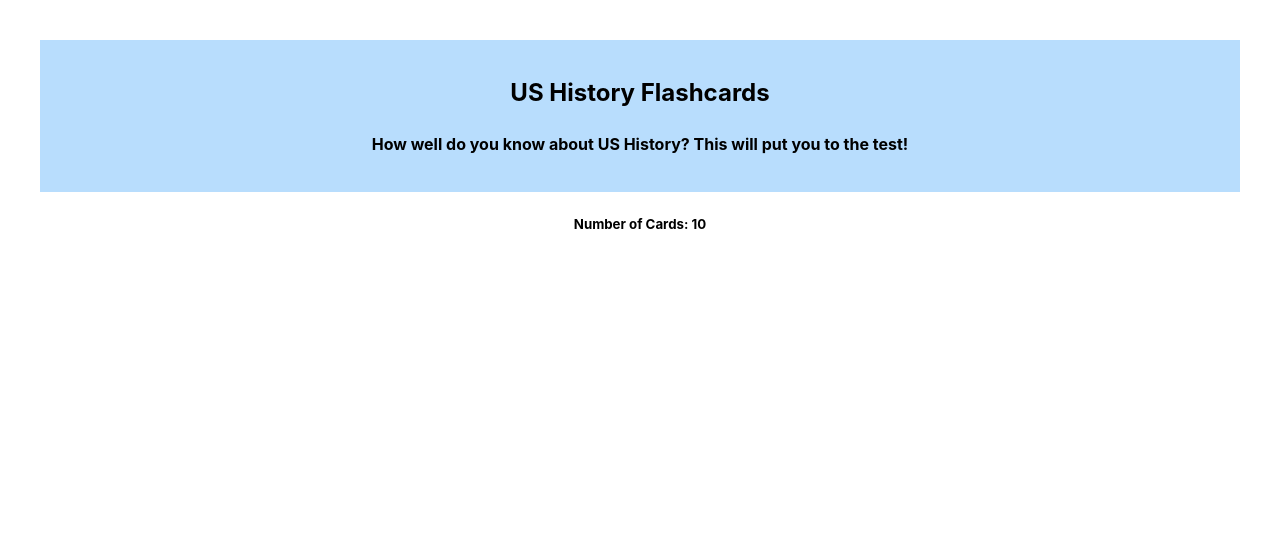
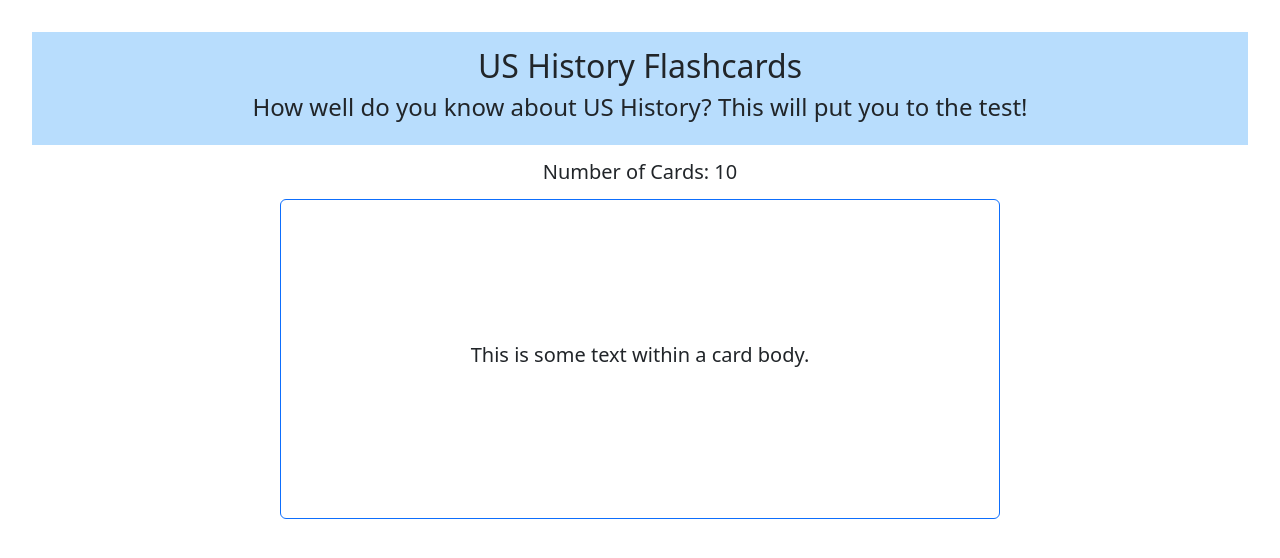
Before and after one commit to St3phy831/Flashcards, a React (Vite) app: page / in a window 1280 px wide. Shown: the top 558 px of the page. Built offline with nearby package versions, Linux system fonts and the light colour scheme.

Commit message:
Created Flashcard component and added bootstrap

```diff
--- a/package.json
+++ b/package.json
@@ -9,7 +9,9 @@
     "preview": "vite preview"
   },
   "dependencies": {
+    "bootstrap": "^5.2.3",
     "react": "^18.2.0",
+    "react-bootstrap": "^2.7.2",
     "react-dom": "^18.2.0"
   },
   "devDependencies": {
--- a/src/App.jsx
+++ b/src/App.jsx
@@ -1,15 +1,16 @@
 import { useState } from 'react'
 import reactLogo from './assets/react.svg'
+import Flashcard from './components/Flashcard.jsx'
 import Header from './components/Header.jsx'
+import 'bootstrap/dist/css/bootstrap.min.css';
 import './App.css'
 
 function App() {
-  const [count, setCount] = useState(0)
-
   return (
     <div className="App">
       <Header title="US History Flashcards" description="How well do you know about US History? This will put you to the test!"/>
       <h5>Number of Cards: 10</h5>
+      <Flashcard />
     </div>
   )
 }
--- /dev/null
+++ b/src/components/Flashcard.css
@@ -0,0 +1,8 @@
+.Flashcard{
+    display: flex;
+    justify-content: center;
+    height: 20rem;
+}
+.cardBody{
+    padding-top: 7rem;
+}
--- /dev/null
+++ b/src/components/Flashcard.jsx
@@ -0,0 +1,15 @@
+import React from "react";
+import Card from "react-bootstrap/Card";
+import './Flashcard.css'
+
+const Flashcard = (props) => {
+  return (
+    <div className="Flashcard">
+      <Card border="primary" style={{ width: '45rem' }}>
+        <Card.Body><h5 className="cardBody">This is some text within a card body.</h5></Card.Body>
+      </Card>
+    </div>
+  );
+};
+
+export default Flashcard;
--- a/src/index.css
+++ b/src/index.css
@@ -12,3 +12,7 @@
   -moz-osx-font-smoothing: grayscale;
   -webkit-text-size-adjust: 100%;
 }
+
+h5{
+  margin: 15px;
+}
```
Also changed, not shown: 1 other file (tests, documents, lock files or other folders).
